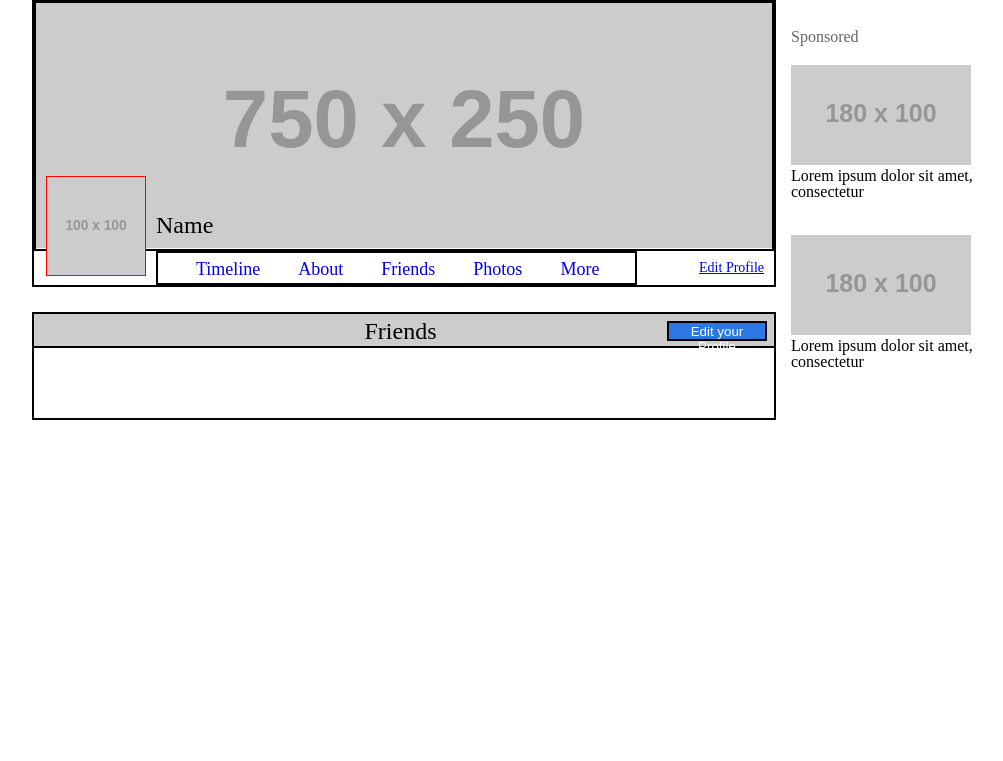
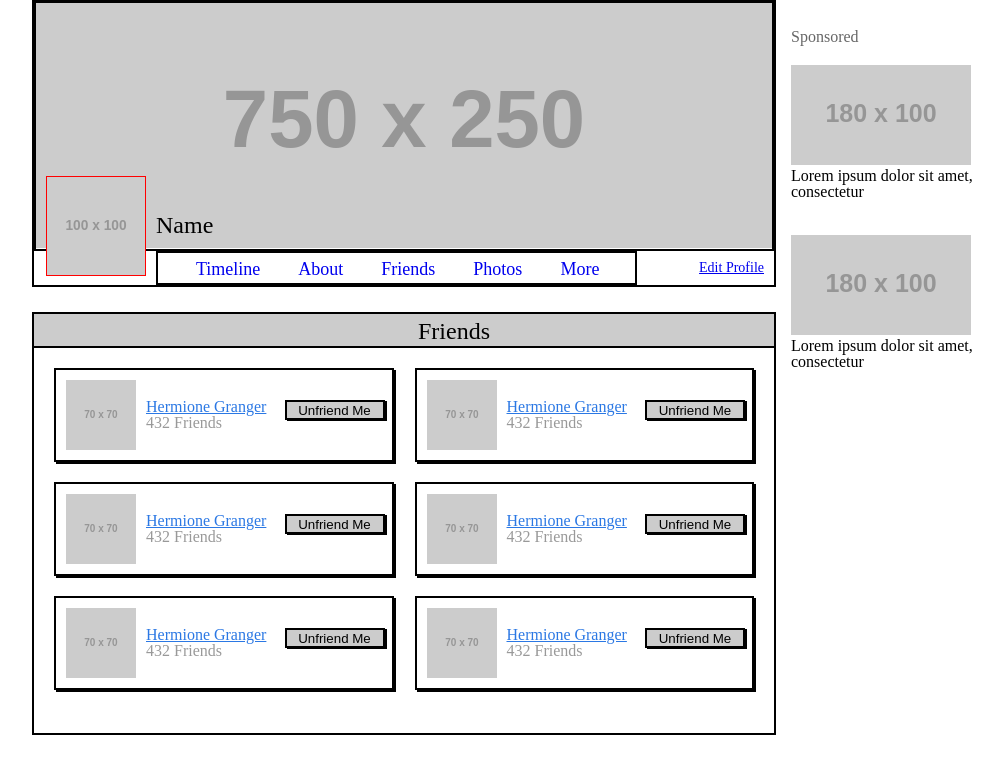
Before and after one commit to vikingeducation/project_prep_facebook_pages, a PHP site: page /friends.html in a window 1280 px wide. Shown: the part 39-800 px from the top of the page, without its empty margins (128-1131 px from the left). Run offline with PHP 8.4, Linux system fonts and the light colour scheme; grey boxes labelled with a size stand in for pictures from a placeholder-image service; some libraries are stand-ins or nearby versions.

Commit message:
Added friends markup and styling

```diff
--- a/assets/stylesheets/about.css
+++ b/assets/stylesheets/about.css
@@ -265,3 +265,62 @@ aside h4{
 .person-bio p{
 	font-size: 14px;
 }
+
+/*
+---------------------------------------
+	Friends Styling
+---------------------------------------
+*/
+
+.friends-content {
+	padding: 20px 20px;
+}
+.friends-col {
+	display: inline-block;
+	box-sizing: border-box;
+	width: 48.5%;
+}
+.friends-col:first-child{
+	margin-right: 15px;
+}
+
+.friends-col:last-child{
+	float: right;
+}
+
+.friend-container {
+	display: table;
+	width: 100%;
+	margin-bottom: 20px;
+	border: 2px solid black;
+	box-shadow: 2px 2px #000;
+}
+
+.friend-container * {
+	display: inline-block;
+	vertical-align: middle;
+}
+
+.friend-container img{
+	margin: 10px 10px;
+}
+
+#btn-unfriend {
+	position: relative;
+	float: right;
+	color: black;
+	margin-top: 30px;
+	box-shadow: 2px 1px #000;
+	background-color: #ccc;
+}
+
+.friend-label *{
+	display: block;
+}
+
+.friend-label a{
+	color: #2b78e4;
+}
+.friend-label p{
+	color: #999;
+}
--- a/friends.html
+++ b/friends.html
@@ -48,10 +48,61 @@
 			<section class="about-wrapper">
 				<div class="about-header">
 					<h2>Friends</h2>
-					<button>Edit your Profile</button>
 				</div>
-				<div class="about-content">
+				<div class="friends-content">
+					<div class="friends-col">
+						<div class="friend-container">
+							<img src="http://placehold.it/70x70">
+							<div class="friend-label">
+								<h4><a href="">Hermione Granger</a></h4>
+								<p>432 Friends</p>
+							</div>
+							<button id="btn-unfriend">Unfriend Me</button>
+						</div>
+						<div class="friend-container">
+							<img src="http://placehold.it/70x70">
+							<div class="friend-label">
+								<h4><a href="">Hermione Granger</a></h4>
+								<p>432 Friends</p>
+							</div>
+							<button id="btn-unfriend">Unfriend Me</button>
+						</div>
+						<div class="friend-container">
+							<img src="http://placehold.it/70x70">
+							<div class="friend-label">
+								<h4><a href="">Hermione Granger</a></h4>
+								<p>432 Friends</p>
+							</div>
+							<button id="btn-unfriend">Unfriend Me</button>
+						</div>
+					</div><!--
 
+					--><div class="friends-col">
+						<div class="friend-container">
+							<img src="http://placehold.it/70x70">
+							<div class="friend-label">
+								<h4><a href="">Hermione Granger</a></h4>
+								<p>432 Friends</p>
+							</div>
+							<button id="btn-unfriend">Unfriend Me</button>
+						</div>
+						<div class="friend-container">
+							<img src="http://placehold.it/70x70">
+							<div class="friend-label">
+								<h4><a href="">Hermione Granger</a></h4>
+								<p>432 Friends</p>
+							</div>
+							<button id="btn-unfriend">Unfriend Me</button>
+						</div>
+						<div class="friend-container">
+							<img src="http://placehold.it/70x70">
+							<div class="friend-label">
+								<h4><a href="">Hermione Granger</a></h4>
+								<p>432 Friends</p>
+							</div>
+							<button id="btn-unfriend">Unfriend Me</button>
+						</div>
+					</div>
 				</div>
 			</section>
 		</section><!--
```
Also changed, not shown: 1 other file.
